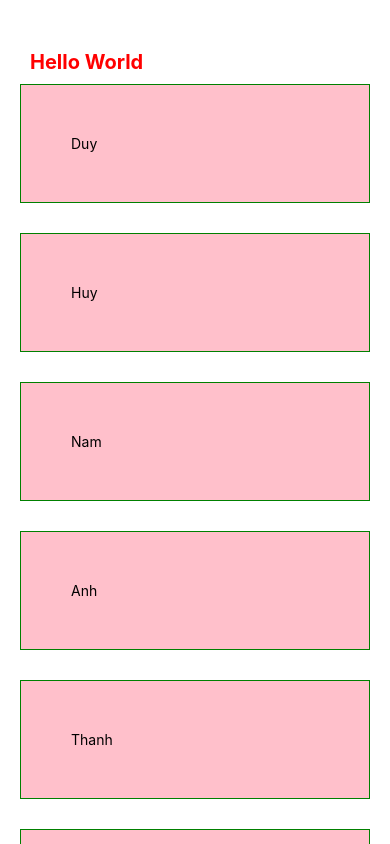
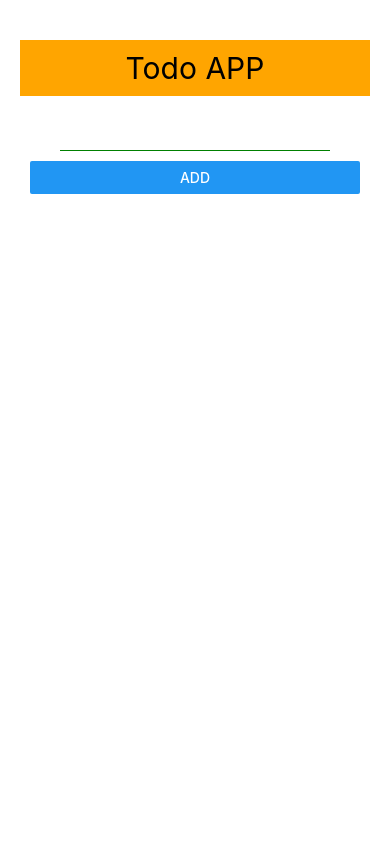
Before and after one commit to anhduy000635/react-native-todo, a React Native app: screen / in a window 390 px wide. Built offline with nearby package versions, Linux system fonts and the light colour scheme.

Commit message:
Todo App

```diff
--- a/App.tsx
+++ b/App.tsx
@@ -12,55 +12,56 @@
 } from "react-native";
 
 export default function App() {
-  const [student, setStudent] = useState([
-    { id: 1, name: "Duy", age: 20 },
-    { id: 2, name: "Huy", age: 20 },
-    { id: 3, name: "Nam", age: 20 },
-    { id: 4, name: "Anh", age: 20 },
-    { id: 5, name: "Thanh", age: 20 },
-    { id: 6, name: "Dat", age: 20 },
-    { id: 7, name: "Quang", age: 20 },
-    { id: 8, name: "Minh", age: 20 },
-    { id: 9, name: "Thanh", age: 20 },
-    { id: 10, name: "Hieu", age: 20 },
-  ]);
-
-  // const [count, setCount] = useState<number>(0);
-  // const [name, setName] = useState<string>('');
-  // const [age, setAge] = useState<number>();
+  const [todo, setTodo] = useState("");
+  const [listTodo, setListTodo] = useState<ITodo[]>([]);
+  interface ITodo {
+    id: number;
+    name: string;
+  }
+  function randomTodo(min: number, max: number) {
+    return Math.floor(Math.random() * (max - min + 1) + min);
+  }
+  const handleAddTodo = () => {
+    if (!todo) return;
+    setListTodo([...listTodo, { id: randomTodo(1, 100), name: todo }]);
+    setTodo("");
+  };
   return (
     <View style={styles.container}>
-      <Text style={styles.hello}>Hello World</Text>
-      <FlatList
-        data={student}
-        keyExtractor={(item) => item.id.toString()}
-        renderItem={({ item }) => {
-          return (
-            <View style={styles.setScrollView}>
-              <Text>{item.name}</Text>
-            </View>
-          );
-        }}
-      />
+      {/* Header */}
+      <Text style={styles.header}>Todo APP</Text>
 
-      {/* Text,input, button
-      <View >
-        <ScrollView >
-          {student.map((item) => {
-            return (
-              <View key = {item.id} style={styles.setScrollView}>
-                <Text>{item.name}</Text>
-              </View>
-            )
-          })}
-        </ScrollView>
-       </View>
-      <StatusBar style="auto" /> */}
+      {/* Form */}
+      <View style={styles.body}>
+        <TextInput
+          value={todo}
+          style={styles.todoInput}
+          onChangeText={(value) => setTodo(value)}
+        />
+        <Button title="Add" onPress={handleAddTodo} />
+      </View>
+      {/* List Todo */}
+      <View style={styles.body}>
+        <FlatList
+          data={listTodo}
+          keyExtractor={(item) => item.id.toString()}
+          renderItem={({ item }) => {
+            return <Text style={styles.todoItem}>{item.name}</Text>;
+          }}
+        />
+      </View>
     </View>
   );
 }
 
 const styles = StyleSheet.create({
+  header: {
+    backgroundColor: "orange",
+    paddingHorizontal: 20,
+    textAlign: "center",
+    paddingVertical: 10,
+    fontSize: 30,
+  },
   container: {
     flex: 1,
     paddingTop: 40,
@@ -69,37 +70,24 @@
     // alignItems: 'center',
     // justifyContent: 'center',
   },
-  setScrollView: {
-    fontSize: 100,
+  todoInput: {
+    height: 40,
+    borderBottomColor: "green",
+    borderBottomWidth: 1,
+    marginBottom: 10,
+    padding: 10,
+    marginHorizontal: 30,
+    margin: 15,
+  },
+  body: {
+    paddingHorizontal: 10,
+    marginBottom: 20,
+  },
+  todoItem: {
+    fontSize: 20,
+    marginBottom: 25,
+    borderWidth: 1,
     borderColor: "green",
-    borderWidth: 1,
-    marginBottom: 30,
-    padding: 50,
-    backgroundColor: "pink",
-  },
-  hello: {
-    color: "red",
-    fontSize: 20,
-    fontWeight: "bold",
     padding: 10,
   },
-  // parent: {
-  //   color: "blue",
-  //   fontSize: 40,
-  // },
-  // children: {
-  //   color: "green",
-  //   fontSize: 20,
-  // },
-  // setButton: {
-  //   borderBottomEndRadius: 10,
-  // },
-  // setTextInput1: {
-  //   fontSize: 30,
-  // },
-  // setTextInput2: {
-  //   fontSize: 30,
-  //   borderColor: "green",
-  //   borderWidth: 2,
-  // },
 });
```
